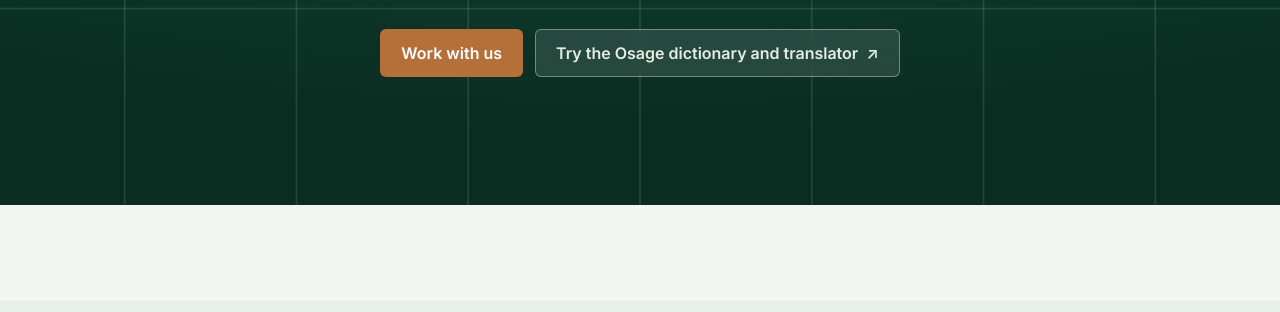
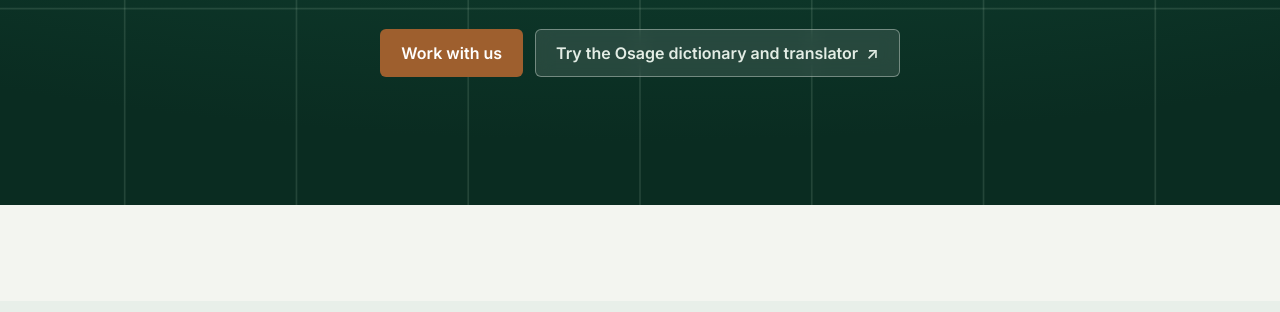
Before and after one commit to vivero-lang/vivero-lang.github.io, an Astro site: page / in a window 1280 px wide. Shown: the part 488-800 px from the top of the page. Built offline with nearby package versions, Linux system fonts and the light colour scheme; Astro itself is replaced by a stand-in of ours.

Commit message:
A11y: darken copper CTA to #9E5F2E (white text 5.1:1)
Co-Authored-By: Claude Opus 5.5 <noreply@anthropic.com>

```diff
--- a/src/styles/global.css
+++ b/src/styles/global.css
@@ -31,7 +31,7 @@ h1, h2, h3 { font-family: var(--display); font-weight: 600; text-wrap: balance;
   font: 600 1rem var(--body); text-decoration: none; border: 1px solid transparent; transition: transform .15s ease, background .15s ease; }
 .btn:hover { transform: translateY(-1px); }
 .btn-primary { background: var(--copper); color: #fff; }
-.btn-primary:hover { background: #9E5F2E; }
+.btn-primary:hover { background: #8A5226; }
 .btn-glass { background: rgba(232, 239, 233, 0.12); color: #E3EDE5; border-color: rgba(232, 239, 233, 0.4);
   -webkit-backdrop-filter: blur(8px); backdrop-filter: blur(8px); }
 .btn-glass:hover { background: rgba(232, 239, 233, 0.2); }
--- a/src/styles/tokens.css
+++ b/src/styles/tokens.css
@@ -7,7 +7,7 @@
   --sage: #A9C8B0;
   --mist: #E8EFE9;
   --ground: #F3F5F0;
-  --copper: #B5703A;
+  --copper: #9E5F2E;  /* white text 5.1:1 (was #B5703A, 3.9:1) */
 
   --bg: var(--ground);
   --fg: #14261E;
```
